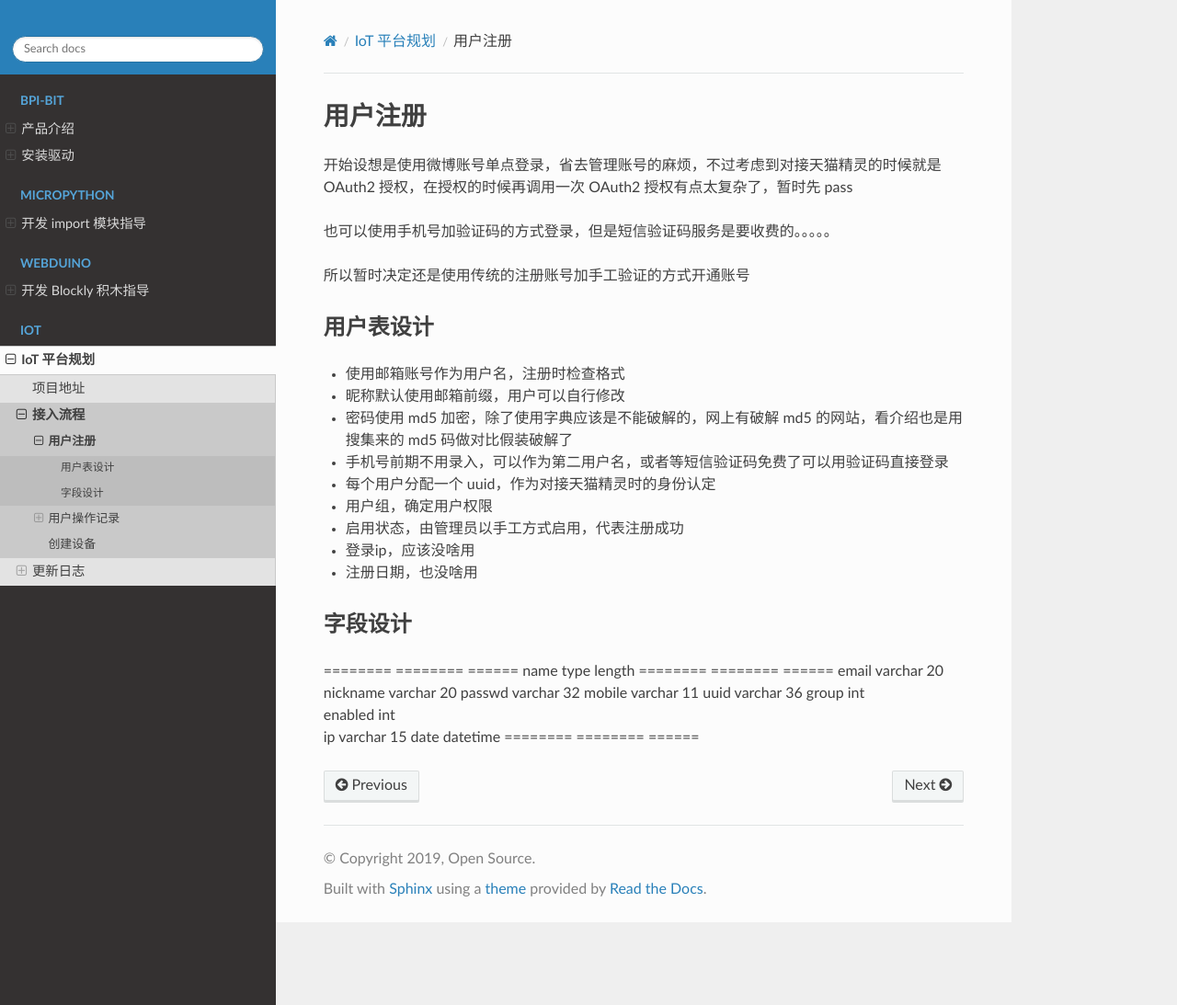
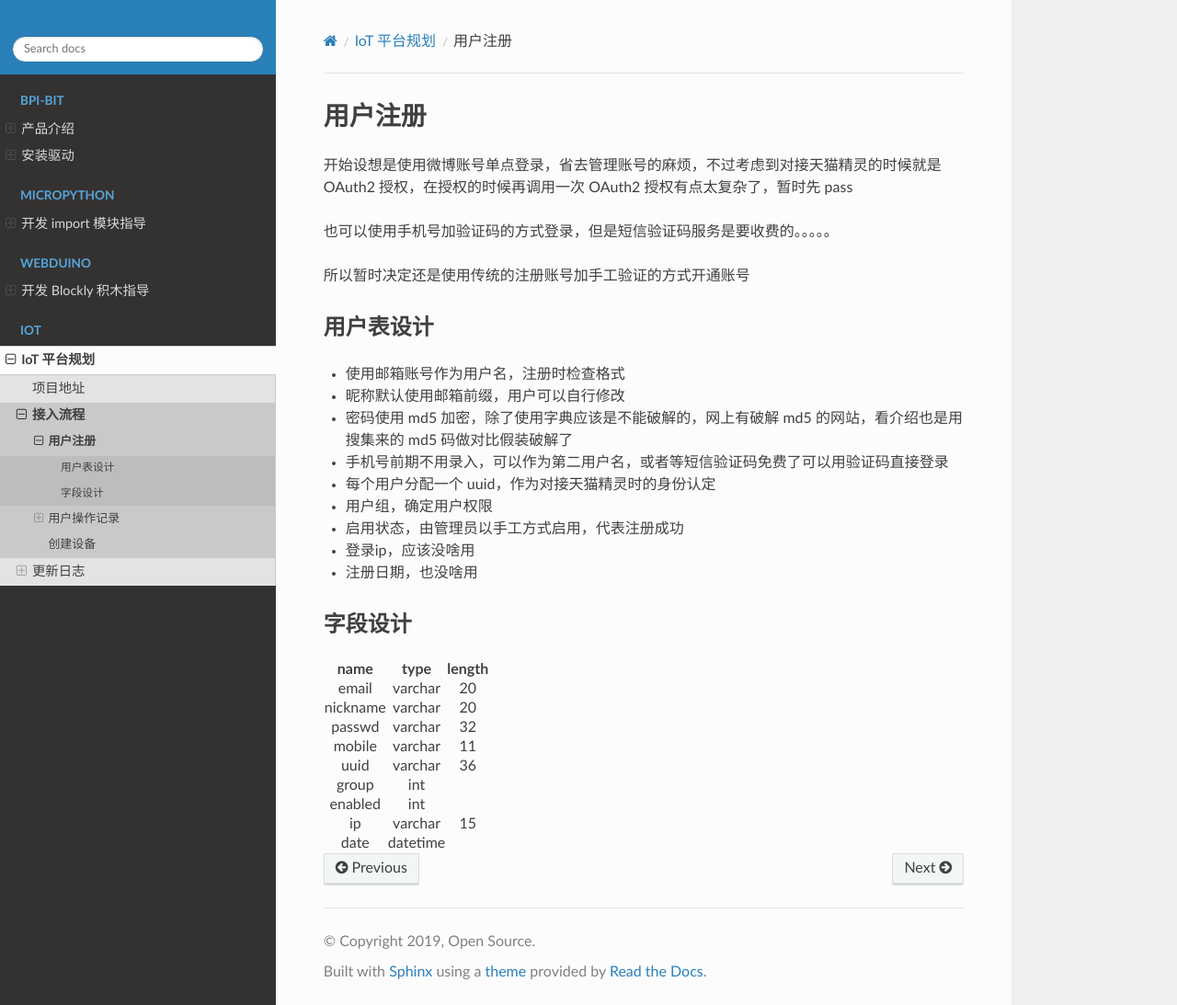
Before and after one commit to BPI-STEAM/Dev, a Sphinx documentation site: the page built from source/iot/sign_up.md, in a window 1280 px wide and 1093 px high. Shown: the whole window at 92% size. Built offline with Sphinx 7.4.7 and the Read the Docs theme 2.0.0, drawn with Linux system fonts in a browser that asks for light colours.

Commit message:
test give up

```diff
--- a/source/iot/sign_up.md
+++ b/source/iot/sign_up.md
@@ -21,16 +21,59 @@ OAuth2 授权，在授权的时候再调用一次 OAuth2 授权有点太复杂
 
 ### 字段设计
 
-======== ======== ======
-name     type     length
-======== ======== ======
-email    varchar  20
-nickname varchar  20
-passwd   varchar  32
-mobile   varchar  11
-uuid     varchar  36
-group    int
-enabled  int
-ip       varchar  15
-date     datetime
-======== ======== ======
+<table>
+<thead>
+<tr class="header">
+<th style="text-align: center;">name</th>
+<th style="text-align: center;">type</th>
+<th style="text-align: center;">length</th>
+</tr>
+</thead>
+<tbody>
+<tr class="odd">
+<td style="text-align: center;">email</td>
+<td style="text-align: center;">varchar</td>
+<td style="text-align: center;">20</td>
+</tr>
+<tr class="even">
+<td style="text-align: center;">nickname</td>
+<td style="text-align: center;">varchar</td>
+<td style="text-align: center;">20</td>
+</tr>
+<tr class="odd">
+<td style="text-align: center;">passwd</td>
+<td style="text-align: center;">varchar</td>
+<td style="text-align: center;">32</td>
+</tr>
+<tr class="even">
+<td style="text-align: center;">mobile</td>
+<td style="text-align: center;">varchar</td>
+<td style="text-align: center;">11</td>
+</tr>
+<tr class="odd">
+<td style="text-align: center;">uuid</td>
+<td style="text-align: center;">varchar</td>
+<td style="text-align: center;">36</td>
+</tr>
+<tr class="even">
+<td style="text-align: center;">group</td>
+<td style="text-align: center;">int</td>
+<td style="text-align: center;"></td>
+</tr>
+<tr class="odd">
+<td style="text-align: center;">enabled</td>
+<td style="text-align: center;">int</td>
+<td style="text-align: center;"></td>
+</tr>
+<tr class="even">
+<td style="text-align: center;">ip</td>
+<td style="text-align: center;">varchar</td>
+<td style="text-align: center;">15</td>
+</tr>
+<tr class="odd">
+<td style="text-align: center;">date</td>
+<td style="text-align: center;">datetime</td>
+<td style="text-align: center;"></td>
+</tr>
+</tbody>
+</table>
```
